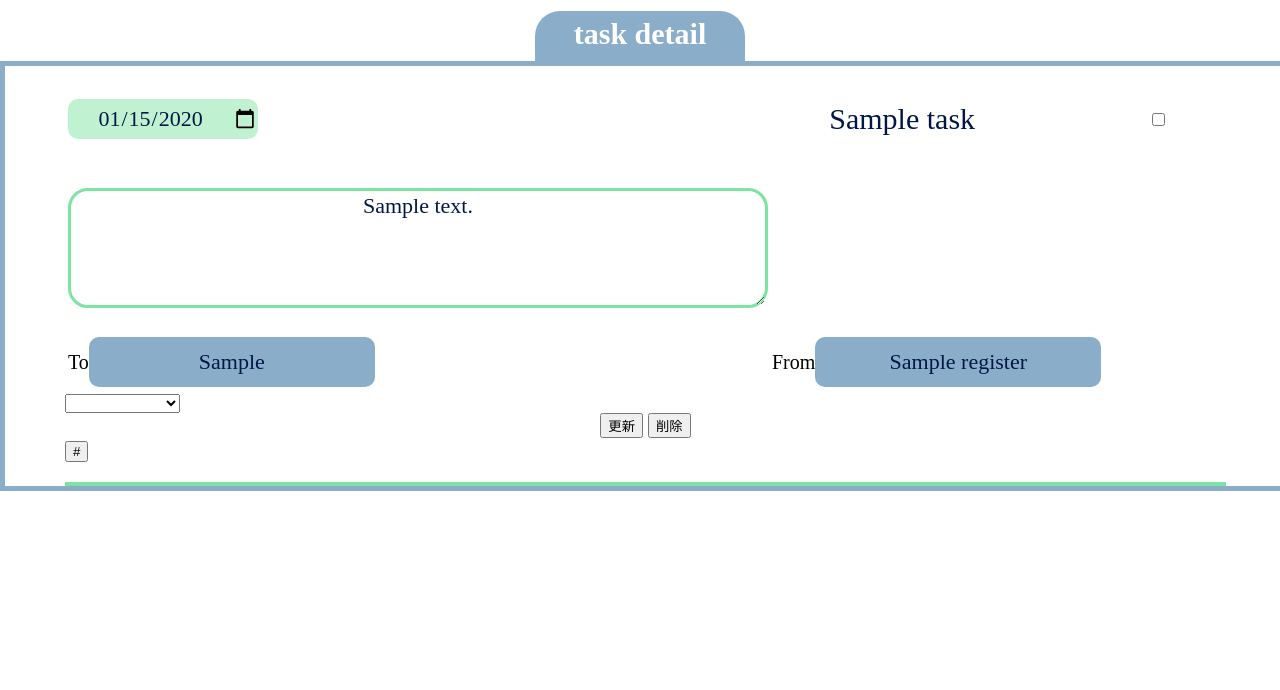
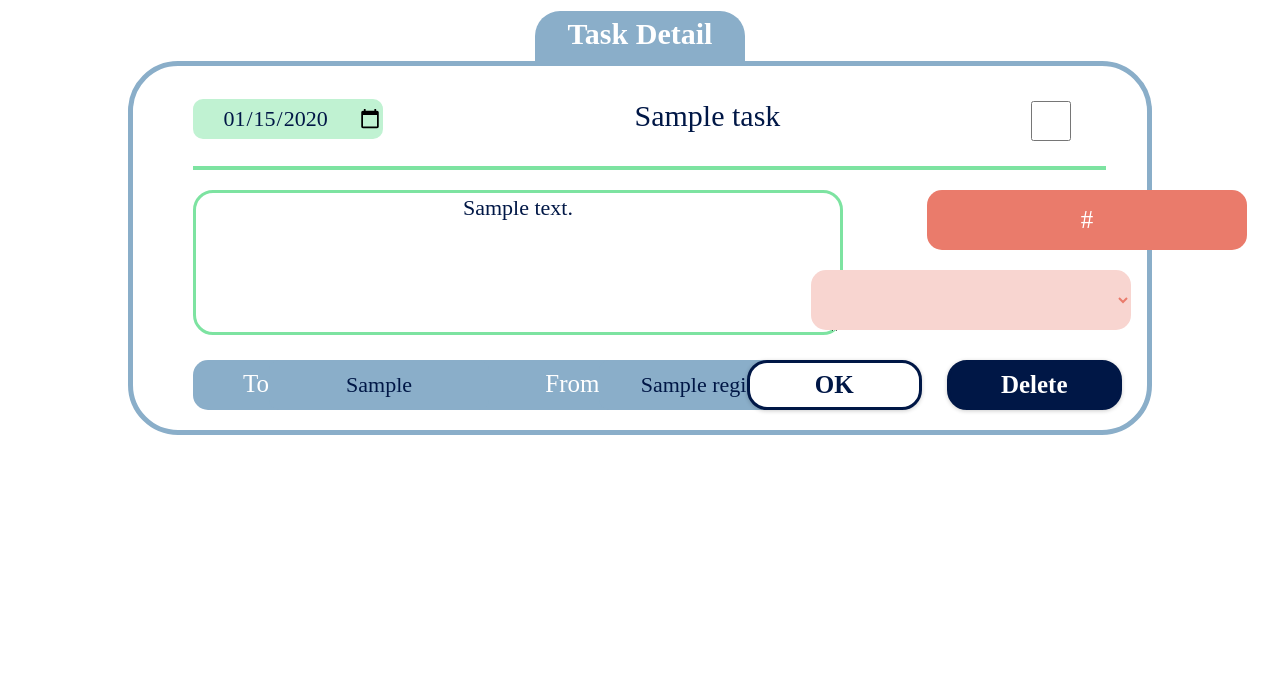
Before and after one commit to plusdojo2024/C2, a Java web app: template WebContent/WEB-INF/jsp/task_update.jsp in a window 1280 px wide. Shown: the part 149-839 px from the top of the page. Run offline with Tomcat 11, a stand-in JSP engine, Linux system fonts and the light colour scheme; the template is opened without the code that fills it: most values are stand-ins (such as "Sample title", 1, 10 or a date in 2020).

Commit message:
大戸です

```diff
--- a/WebContent/WEB-INF/jsp/task_update.jsp
+++ b/WebContent/WEB-INF/jsp/task_update.jsp
@@ -41,30 +41,28 @@
 		</header>
 		<main>
 			<div id="updatetasktitle">
-            <h1 id="updatetask">task detail</h1>
+            	<h1 id="updatetask">Task Detail</h1>
           	</div>
+          	<div class="t-u-a">
+	          	<div class="task-update-all">
 		            <c:forEach var="e" items="${taskList}">
 			            <form id="form" method="post" action="/C2/TaskUpdateServlet">
 			            	<input type="hidden" name="id" value="${e.id}" >
 							<div class="dayLine">
-                <table>
-                    <tr>
+			           			<input type="date" id="day" name="deadline" value="${e.deadline}"><!-- 期限 -->
+			                    	<input type="text" name="task" value="${e.task}">
+			                    	<input type="checkbox" name="checkbox" class="check" style="accent-color: #7DE3A1;" value="yes"<c:if test="${e.checkbox}">checked</c:if>>
 
-                        <td><input type="date" id="day" name="deadline" value="${e.deadline}"></td><!-- 期限 -->
-                        <td><input type="text" name="task" value="${e.task}"></td>
-                        <td><input type="checkbox" name="checkbox" value="yes"<c:if test="${e.checkbox}">checked</c:if>></td>
-
-                    </tr>
 			                	</div>
-                    <tr>
-                        <td><textarea name="contents">${e.contents}</textarea></td>
-                    </tr>
-                    <tr>
-                        <td>To<input type="text" name="to" value="${e.to}"></td>
-                        <td>From<input type="text" name="register" value="${e.register}"></td>
-                    </tr>
-                </table>
+			                	<div class="blocka">
+									<textarea name="contents">${e.contents}</textarea>
+									<div class="tofrom">
+										&emsp;&emsp;To<input type="text" name="to" value="${e.to}">
+			                      		&emsp;&emsp;From<input type="text" name="register" value="${e.register}">
+			                		</div>
+								</div>
 				          		<!-- マニュアルリンク -->
+				          		<div class="blockb">
 					               	<select name="manual_id" >
 					                   	<option label="　">0</option>
 					     			    <c:forEach var="e" items="${manualList}">
@@ -72,24 +70,31 @@
 					          	  		</c:forEach>
 					              	</select>
 									<div class="formbox">
-                        <input type="submit" name="submit" value="更新">
-                        <input type="submit" name="submit" value="削除">
+
+					                     <input type="submit" name="submit" value="OK" class="button1">
+					                     <input type="submit" name="submit" value="Delete" class="button">
+									</div>
 								</div>
 				            </form>
 			            </c:forEach>
+
 			            <!-- マニュアルボタン  -->
+			            <div class="manual-link">
 				            <form id="MB" method="post" action="/C2/ManualUpdateServlet">
 				              <c:forEach var="e" items="${taskList}">
 				              	<input type="hidden" name="id" value="${e.id}">
 							  </c:forEach>
 							  <c:forEach var="e" items="${taskList}">
 								<input type="hidden"  id="manual_id" name="manual_id" value="${e.manual_id}">
-				<input type="submit" value="${e.manual_link}">
+								<input type="submit" value="${e.manual_link}" class="manual-link-button">
 							  </c:forEach>
 					        </form>
+					     </div>
 				        <p>
 							<span id="error_message"></span>
 						</p>
+					</div>
+				</div>
     		</main>
 		<footer>
 			<p class="copyright">&copy; paraparaChahan(PLUS DOJO).ALL rights reserved.</p><!-- コピーライト -->
--- a/WebContent/css/task_update.css
+++ b/WebContent/css/task_update.css
@@ -11,6 +11,7 @@
 		margin: auto;
 		padding: 6px;
 		text-align: center;
+		font-family: Kristen ITC;
 	}
 
 	#updatetasktitle {
@@ -19,17 +20,21 @@
 	}
 
 /*フォームのボックス*/
-	#form {
-		width: 1300px;
-  		margin: 0px auto 80px auto;
- 		padding: 80px auto 30px auto;
-  		border: 5px solid #8AAEC9;
-  		background-color: white;
+
+.t-u-a{
+	display: flex;
+	justify-content: center;
+}
+	.task-update-all{
+		border-radius:50px;
+		border: 5px solid #8AAEC9;
+		width: 80%;
+
 	}
 
 	.boxradius {
 		border-radius:50px;
-		border:2px solid #8AAEC9;
+		/*border:2px solid #8AAEC9;*/
 	}
 
 /*テキストボックス全体*/
@@ -73,14 +78,22 @@
 
 }
 
+.check{
+	height: 40px;
+	width: 40px;
+	position: absolute;
+	margin-top: 35px;
+	margin-bottom: 0;
+	background: white;
+}
 
 /*フォームのテキストボックスの大きさ*/
 	textarea[name=contents] {
-		width: 700px;
-		height: 120px;
+		width: 650px;
+		height: 145px;
 		font:22px UD デジタル 教科書体 NK-B;
 		color:#001746;
-		margin:15px 0px 20px 0px;
+		margin:20px 50px 20px 60px;
 		border:3px solid #7DE3A1;
 		outline: none;
 		text-align: left;
@@ -88,8 +101,17 @@
 		text-align: center;
 	}
 
+	.tofrom{
+		background-color:#8AAEC9;
+		width: 650px;
+		margin-left: 60px;
+		border-radius:15px;
+		color: white;
+		font-size: 25px;
+
+	}
 	input[name=to] {
-		width: 13em;
+		width: 10em;
 		height: 50px;
 		font:22px UD デジタル 教科書体 NK-B;
 		color:#001746;
@@ -101,7 +123,7 @@
 	}
 
 	input[name=register] {
-		width: 13em;
+		width: 10em;
 		height: 50px;
 		font:22px UD デジタル 教科書体 NK-B;
 		color:#001746;
@@ -111,3 +133,97 @@
 		background-color:#8AAEC9;
 		text-align:center;
 	}
+	select[name=manual_id] {
+		width: 320px;
+		height: 60px;
+		font-size:22px;
+		color:#EA7B6B;
+		border: none;
+		outline: none;
+		border-radius:15px;
+		background-color:#F8D5D0;
+		text-align:center;
+		margin-top: 100px;
+		margin-left: 70px;
+	}
+
+
+/*blockaとblockbを横に並べる*/
+div.blocka{
+	float: left;
+	width:60%;
+}
+
+div.blockb{
+	float: right;
+	width:40%;
+
+}
+
+	.button1 {
+		border-radius:20px;
+		background-color: white;
+    	border: 3px solid #001746;
+    	font: 25px UD デジタル 教科書体 NK-B;
+    	box-shadow: 0 1px 4px rgba(0, 0, 0, .2);
+		color: #001746;
+    	display: inline-block;
+    	font-weight: 700;
+		position: relative;
+    	text-align: center;
+    	text-decoration: none;
+    	transition: .3s;
+    	margin-top: 30px;
+    	margin-right: 20px;
+    	margin-bottom: 20px;
+    	width: 7em;
+    	height: 50px;
+	}
+
+	.button1:hover {
+		background-color: #001746;
+		color:white;
+
+	}
+
+
+	.button {
+		border-radius:20px;
+		background-color: #001746;
+    	border: 3px solid #001746;
+    	font: 25px UD デジタル 教科書体 NK-B;
+    	box-shadow: 0 1px 4px rgba(0, 0, 0, .2);
+		color: white;
+    	display: inline-block;
+    	font-weight: 700;
+		position: relative;
+    	text-align: center;
+    	text-decoration: none;
+    	transition: .3s;
+    	margin-top: 30px;
+    	margin-right: 20px;
+    	margin-bottom: 20px;
+    	width: 7em;
+    	height: 50px;
+	}
+
+	.button:hover {
+		background-color:white;
+		color:#001746;
+	}
+
+.manual-link{
+	position: absolute;
+	margin-left: 794px;
+	margin-top: 20px;
+}
+
+.manual-link-button{
+	border: none;
+	background-color:#EA7B6B;
+	width: 320px;
+	height: 60px;
+	border-radius:15px;
+	color: white;
+	font: 25px UD デジタル 教科書体 NK-B;
+}
```
Also changed, not shown: src/servlet/TaskUpdateServlet.java (+5 -3 lines). Lines whose indentation alone changed are shown as unchanged.
